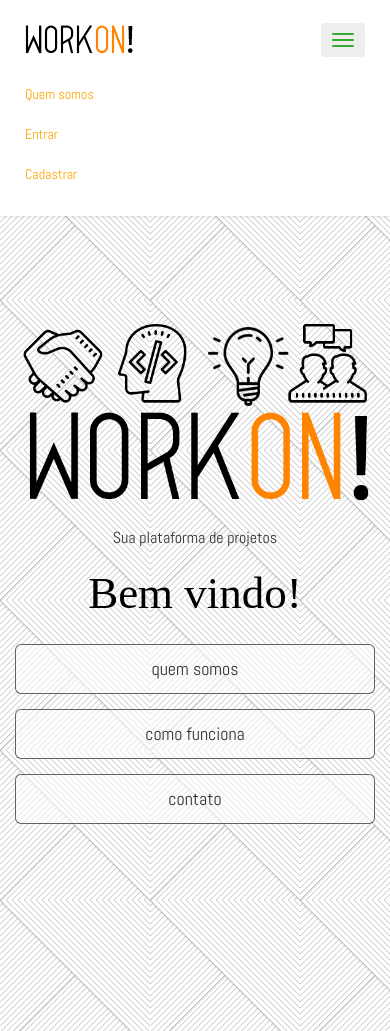
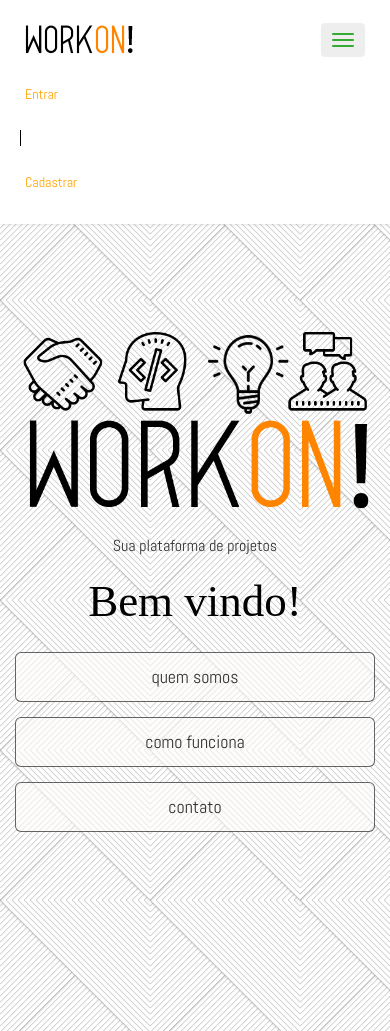
Before and after one commit to hav00x/WorkON-, a PHP site: page /index.php in a window 390 px wide, after a click on "alternar navegação". Shown: the top 1031 px of the page. Run offline with PHP 8.4, Linux system fonts and the light colour scheme; tables that the repository leaves empty or names only in its code hold one stand-in row (values such as "Sample post"); some web fonts are replaced.

Commit message:
commit do dia

```diff
--- a/css/estilo.css
+++ b/css/estilo.css
@@ -1157,3 +1157,10 @@ ul{
     color: transparent;
     text-align: center;
 }
+
+.divisor{
+    width: 1px;
+    height: 16px;
+    background: black;
+    margin: 16px 10px;
+}
--- a/index.php
+++ b/index.php
@@ -15,7 +15,7 @@ $erro_login = isset($_GET['errologin']) ? $_GET['errologin'] : 0;
 
   <!-- Bootstrap -->
   <link href="bootstrap/css/bootstrap.min.css" rel="stylesheet">
-  <link href="css/estilo.css?ver=26" rel="stylesheet">
+  <link href="css/estilo.css?ver=27" rel="stylesheet">
 
   <!-- HTML5 shim and Respond.js for IE8 support of HTML5 elements and media queries -->
   <!-- WARNING: Respond.js doesn't work if you view the page via file:// -->
@@ -80,6 +80,7 @@ $erro_login = isset($_GET['errologin']) ? $_GET['errologin'] : 0;
         </div>
       </div>
     </div>
+    <!--capa-->
 
   <div id="quem-somos" >
     <div class="container">
@@ -89,17 +90,14 @@ $erro_login = isset($_GET['errologin']) ? $_GET['errologin'] : 0;
           <p id="description">O WorkOn! é uma plataforma pensada para desenvolvedores e clientes e foi totalmente projetada para facilitar a contratação e comunicação durante todo o projeto, desde a elaboração ao produto final.</p>
           <p id="description">Você está pronto para fazer parte dessa experiência? Cadastre-se já!</p>
         </div>
-         <div class="container">
         <div class="col-md-6" id="img-index">
           <img src="img/index2.jpeg" class="img-responsive img-thumbnail" >
-          </div>
         </div>
       </div>
       <div class="row">
         <div class="col-md-6" id="img-index">
           <img src="img/index3.jpg" class="img-responsive img-thumbnail">
         </div>
-        <div class="container">
           <div class="col-md-6">
             <h1 id="header-index1">Descomplique e encante</h1>
             <p id="description">Acompanhe o projeto de uma maneira fácil e intuitiva, aqui no WorkOn! você consegue se comunicar da melhor forma possível!</p>
@@ -108,15 +106,13 @@ $erro_login = isset($_GET['errologin']) ? $_GET['errologin'] : 0;
         </div>
       </div>
   </div>
-  </div>
-
+<!--quem somos-->
 
     <div id="como-funciona">
+      <div class="container-fluid">
         <div class="row">
           <div class="col-md-12">
-          <div class="container">
-            <h1 class="page-header" id="header-index2">Como funciona?</h1>
-          </div>
+            <h1 id="header-index2">Como funciona?</h1>
           </div>
         </div>
         <div class="row">
@@ -134,7 +130,7 @@ $erro_login = isset($_GET['errologin']) ? $_GET['errologin'] : 0;
               </ul>
           </div>
         </div>
-          <div class="col-md-6">
+          <div class="col-md-6" >
           <div class="box">
              <img src="img/userico.png" class="img-cd img-responsive">
               <h4 class="h4index">Clientes</h4>
@@ -150,40 +146,21 @@ $erro_login = isset($_GET['errologin']) ? $_GET['errologin'] : 0;
           </div>
         </div>
       </div>
+    </div>
+
     <div id="contato">
-        <div class="container">
+      <div class="container-fluid">
         <div class="row">
-            <div class="col-md-12">
-              <h3 id="header-index3"> Contato </h3>
-            </div>
+          <h1 id="header-index3">Contato</h1>
         </div>
         <div class="row">
-            <form method="post" name="form">
-              <div class="col-md-6">
-      <div class="form-group">
-          <label>Nome</label>
-          <input class="form-control" type="text" name="nome" placeholder="Digite seu nome">
-          </div>
-    </div>
-    <div class="col-md-6">
-      <div class="form-group">
-        <label>E-mail</label>
-        <input class="form-control" type="email" name="email" placeholder="Digite seu e-mail">
-      </div>
-    </div>
-  </div>
-  <div class="row">
-    <div class="col-md-12">
-      <label>Mensagem:</label>
-      <textarea class="form-control" type="text" name="mensagem" placeholder="Digite sua mensagem"></textarea>
-      <br>
-    </div>
-    <button class="btn btn-index">Enviar</button>
-  </div>
-    </form>
+
         </div>
 
       </div>
+    </div>
+
+
 
 
 
--- a/templates/navbar.php
+++ b/templates/navbar.php
@@ -21,8 +21,8 @@
     <!-- navbar -->
     <div class="collapse navbar-collapse" id="barra-navegacao">
       <ul class="nav navbar-nav navbar-right">
-        <li ><a href="#">Quem somos</a></li>
         <li><a data-target="#loginModal" class="loginM" data-toggle="modal" href="#loginModal">Entrar</a>
+          <li class="divisor" role="separator"></li>
           <li><a href="cadastro-choice.php">Cadastrar</a></li>
         </ul>
       </div>
```
Also changed, not shown: projetos.php (+0 -65 lines), 1 other file. Lines whose indentation alone changed are shown as unchanged.
